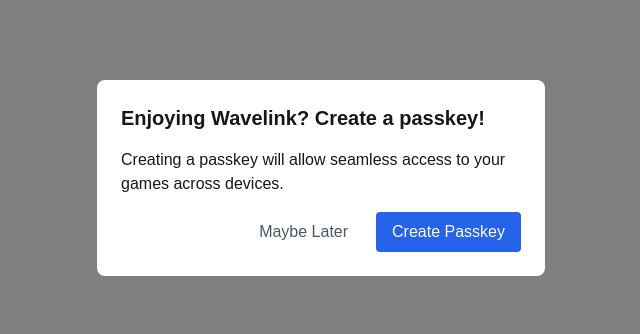
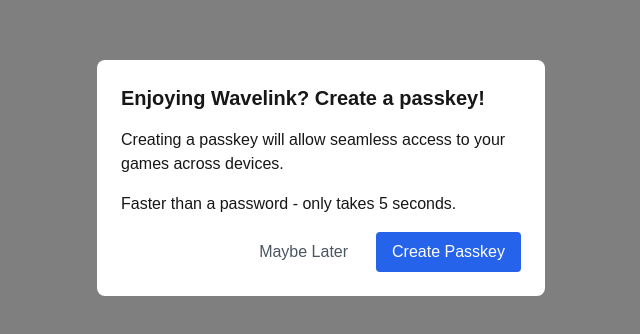
Before and after one commit to potluck/wavelink, a Next.js app: page /components/PasskeyModal in a window 1280 px wide. Shown: the part 222-556 px from the top of the page, without its empty margins (319-959 px from the left). Built offline with nearby package versions, Linux system fonts and the light colour scheme.

Commit message:
passkey modal updates

```diff
--- a/pages/components/PasskeyModal.tsx
+++ b/pages/components/PasskeyModal.tsx
@@ -1,4 +1,4 @@
-import { useState, useEffect } from "react";
+import { useState, useEffect, useCallback } from "react";
 
 type PasskeyModalProps = {
   inputPassKey: (passkey: string | null) => void
@@ -9,11 +9,11 @@ export default function PasskeyModal({ inputPassKey }: PasskeyModalProps) {
   const [agreeToSetKey, setAgreeToSetKey] = useState(false);
   const [error, setError] = useState<string | null>(null);
 
-  const handleClose = (passkey: string | null) => {
+  const handleClose = useCallback((passkey: string | null) => {
     inputPassKey(passkey);
     setAgreeToSetKey(false);
     setError(null);
-  };
+  }, [inputPassKey]);
 
   useEffect(() => {
     const handleEscape = (event: KeyboardEvent) => {
@@ -24,7 +24,7 @@ export default function PasskeyModal({ inputPassKey }: PasskeyModalProps) {
 
     window.addEventListener('keydown', handleEscape);
     return () => window.removeEventListener('keydown', handleEscape);
-  }, []);
+  }, [handleClose]);
 
   return (
     <div className="fixed inset-0 bg-black bg-opacity-50 flex items-center justify-center p-4 z-50">
@@ -34,6 +34,9 @@ export default function PasskeyModal({ inputPassKey }: PasskeyModalProps) {
             <h2 className="text-xl font-bold mb-4 dark:text-white">Enjoying Wavelink? Create a passkey!</h2>
             <p className="mb-4 dark:text-gray-300">
               Creating a passkey will allow seamless access to your games across devices.
+            </p>
+            <p className="mb-4 dark:text-gray-300">
+              Faster than a password - only takes 5 seconds.
             </p>
             <div className="flex justify-end gap-3">
               <button
```
